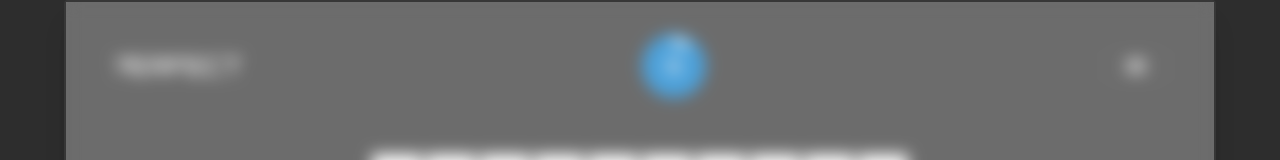
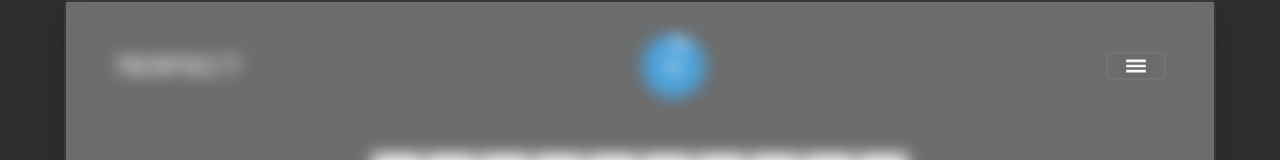
Before and after one commit to bibhashdash/team-guesser, a Next.js app: page /game in a window 1280 px wide. Shown: the top 160 px of the page. Built offline with nearby package versions, Linux system fonts and the light colour scheme.

Commit message:
fixing navbar positioning

```diff
--- a/src/components/Navbar.tsx
+++ b/src/components/Navbar.tsx
@@ -19,11 +19,13 @@ export const Navbar = ({clickRulesIcon, elapsedSeconds, elapsedMinutes, clickRef
   return (
     <div className="bg-black300 w-full md:py-2 px-2 md:px-6 flex flex-col gap-2 items-center">
       <div className="flex items-center w-full justify-between">
-        <div className="flex flex-col items-center gap-2">
+        <div className="flex flex-col items-center justify-center">
           <h1 className="text-xs sm:text-2xl text-white100 font-display">?ERFECT</h1>
         </div>
-        <GameTimer gameState={gameState} elapsedSeconds={elapsedSeconds} elapsedMinutes={elapsedMinutes}/>
-        <div className="flex border-2 border-gray50 rounded">
+        <div className="">
+          <GameTimer gameState={gameState} elapsedSeconds={elapsedSeconds} elapsedMinutes={elapsedMinutes}/>
+        </div>
+        <div className="flex border-2 border-gray50 rounded z-20">
           <div className={`gap-4 md:gap-8 ${!showMenu && 'hidden'} flex px-2 md:px-4 rounded`}>
             <div onClick={() => {clickRulesIcon(); setShowMenu(false)}}
                  className="cursor-pointer flex items-center focus:animate-button-pressed">
```
